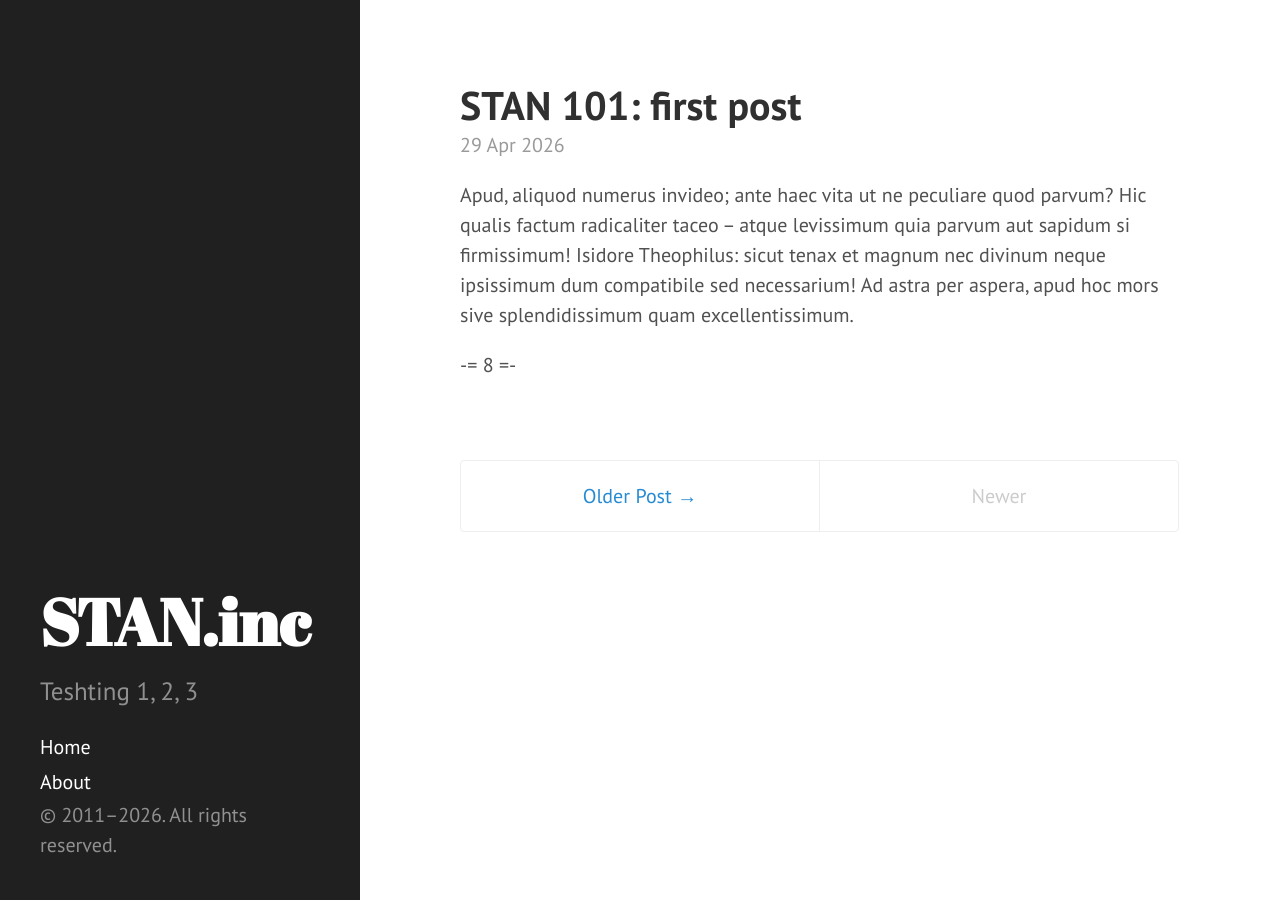
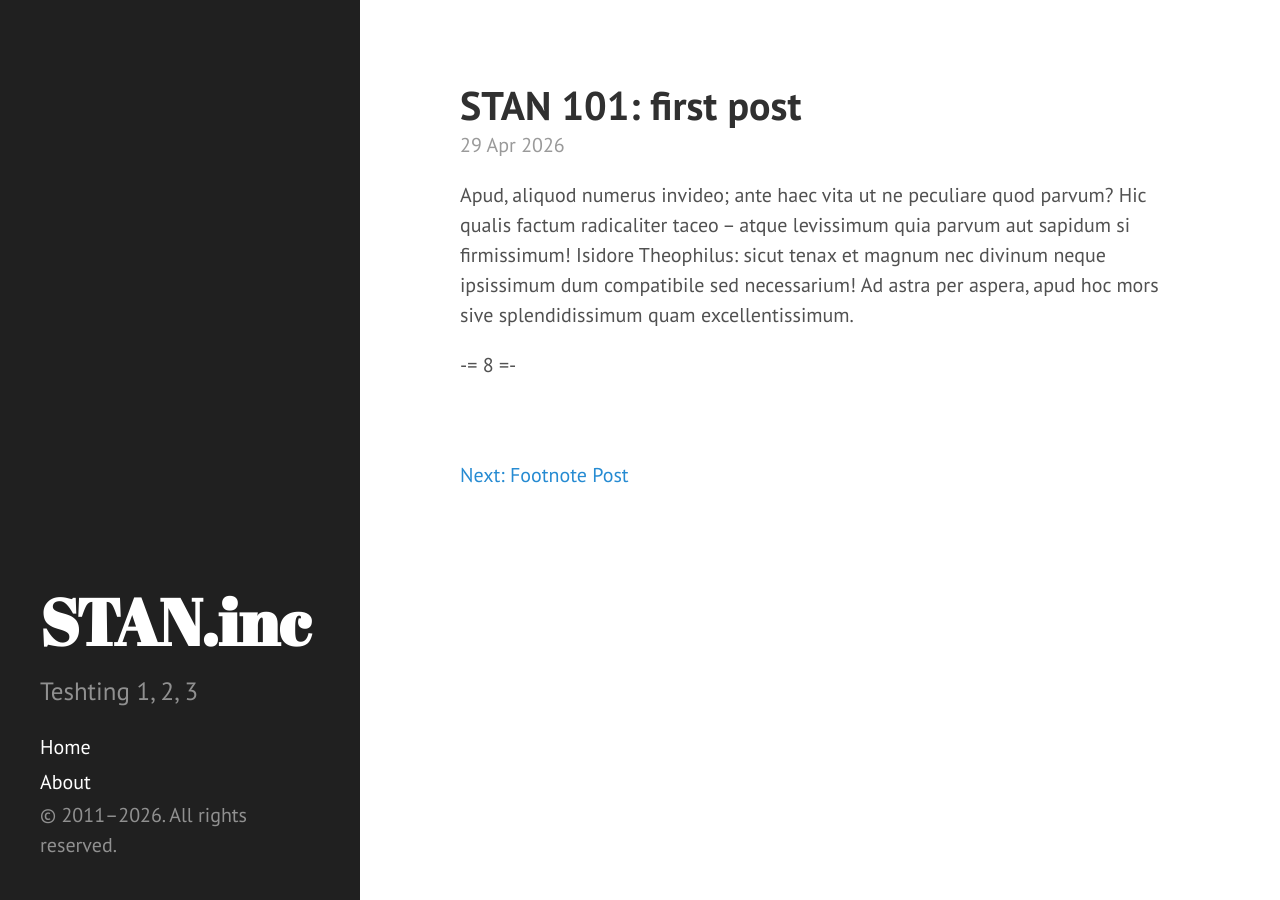
Before and after one commit to stam-ink/stam-ink.github.io, a Jekyll site: the page built from index.html, in a window 1280 px wide. Built offline with Jekyll 4.4.1, drawn with Linux system fonts in a browser that asks for light colours; the list of posts is cut into pages by our own code.

Commit message:
mo fixin

```diff
--- a/_includes/sidebar.html
+++ b/_includes/sidebar.html
@@ -33,6 +33,7 @@
     </nav>
 -->
 
-    <p>&copy; 2011–{{ site.time | date: '%Y' }}. All rights reserved.</p>
+    &copy; 2011–{{ site.time | date: '%Y' }}.
+    All rights reserved.
   </div>
 </div>
--- a/index.html
+++ b/index.html
@@ -4,35 +4,20 @@
 ---
 
 <div class="posts">
-  {% for post in paginator.posts %}
+  {% comment %} This shows only the first (most recent) post on the home page {% endcomment %}
+  {% assign first_post = site.posts.first %}
   <div class="post">
-    <h1 class="post-title">
-      <a href="{{ post.url | prepend: site.baseurl }}">
-        {{ post.title }}
-      </a>
-    </h1>
-
-    <span class="post-date">{{ post.date | date_to_string }}</span>
-
-    {{ post.content }}
+    <h1 class="post-title">{{ first_post.title }}</h1>
+    <span class="post-date">{{ first_post.date | date_to_string }}</span>
+    {{ first_post.content }}
   </div>
-  {% endfor %}
 </div>
 
-<div class="pagination">
-  {% if paginator.next_page %}
-    <a class="pagination-item older" href="{{ paginator.next_page_path | prepend: site.baseurl }}">Older Post &rarr;</a>
-  {% else %}
-    <span class="pagination-item older">Older</span>
+<div class="post-navigation">
+  {% if first_post.next %}
+    <a href="{{ first_post.next.url | prepend: site.baseurl }}">Previous: {{ first_post.next.title }}</a>
   {% endif %}
-
-  {% if paginator.previous_page %}
-    {% if paginator.page == 2 %}
-      <a class="pagination-item newer" href="{{ '/' | prepend: site.baseurl }}">&larr; Newer Post</a>
-    {% else %}
-      <a class="pagination-item newer" href="{{ paginator.previous_page_path | prepend: site.baseurl }}">&larr; Newer Post</a>
-    {% endif %}
-  {% else %}
-    <span class="pagination-item newer">Newer</span>
+  {% if first_post.previous %}
+    <a href="{{ first_post.previous.url | prepend: site.baseurl }}">Next: {{ first_post.previous.title }}</a>
   {% endif %}
 </div>
```
Also changed, not shown: _layouts/post.html (+9 -6 lines).
